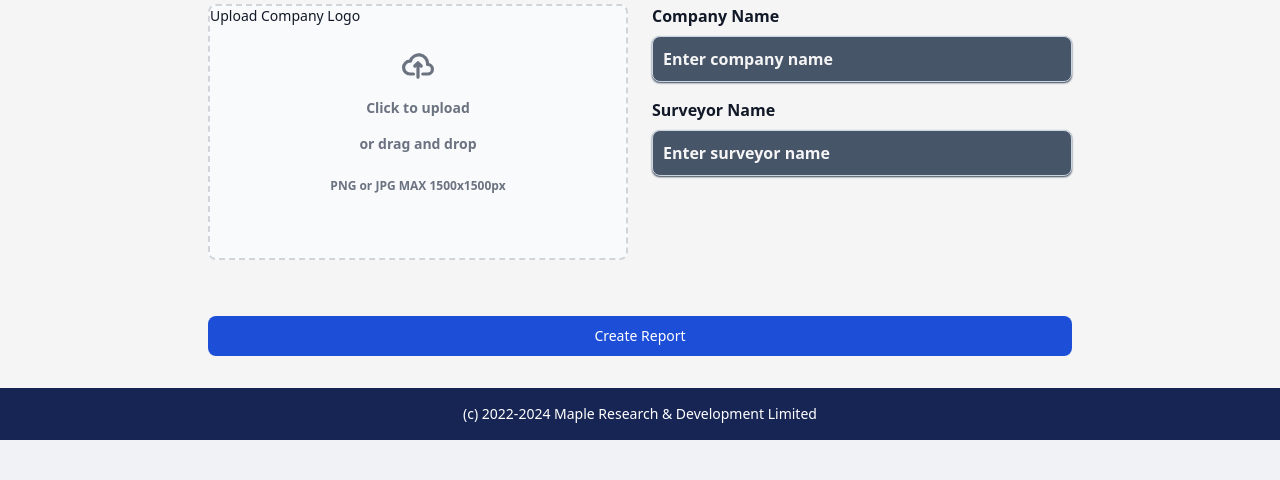
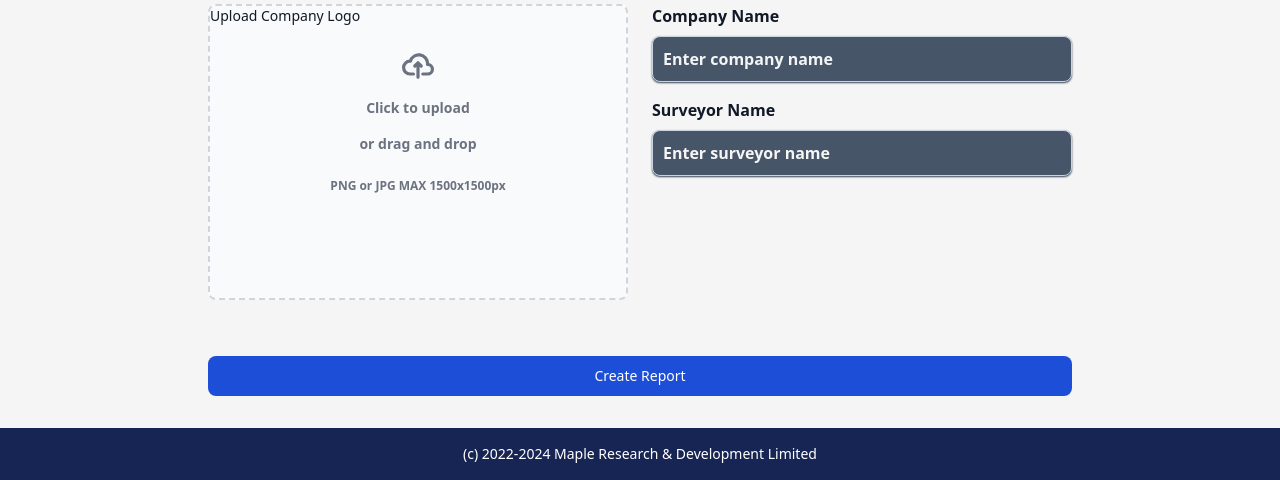
Before and after one commit to GreenCatInForest/md_app, a Django app: page /reports/report/ in a window 1280 px wide. Shown: the part 2195-2675 px from the top of the page. Before the commit the page ends 2635 px from the top, so only its background shows below. Run offline with Django 5.2, Linux system fonts and the light colour scheme; the visitor is signed in with stand-in values (Sample User, id 1); style sheets or scripts are compiled from the project's sources; parts of the project's set-up code (start-up, migrations or seed data) failed here and were passed over; some libraries are stand-ins or nearby versions.

Commit message:
style img windows also do drag and drop

```diff
--- a/reports/templates/reports/report.html
+++ b/reports/templates/reports/report.html
@@ -206,8 +206,11 @@
                             <div class="grid gap-4 sm:grid-cols-2 sm:gap-6">
 
                                 <!-- Company Logo Upload with Preview -->
-                                <div class="form-group flex items-center justify-center">
-                                    <label class="drop-area flex flex-col items-center justify-between mb-4 w-full h-[16rem] border-2 border-gray-300 border-dashed rounded-lg cursor-pointer bg-gray-50 dark:bg-gray-700 hover:bg-gray-100 dark:border-gray-600 dark:hover:border-gray-500 dark:hover:bg-gray-600" data-preview-id="company_logo_preview">
+                                <div class="form-group flex items-center justify-center  flex-wrap w-full">
+                                    <label class="drop-area relative overflow-hidden flex flex-col items-center justify-between w-full h-[18.5rem] border-2 border-gray-300 border-dashed rounded-lg cursor-pointer bg-gray-50 dark:bg-gray-700 hover:bg-gray-100 dark:border-gray-600 dark:hover:border-gray-500 dark:hover:bg-gray-600" data-preview-id="company_logo_preview">
+                                        {{ form.company_logo }}
+                                        <img id="company_logo_preview" class="image-preview" style="display:none; max-width: 400px; height:auto; margin-top: 10px;" />
+                                        <div class="flex flex-col flex-wrap ">
                                         <h3 class="block mb-2 text-sm font-medium text-gray-900 dark:text-white">Upload Company Logo</h3>
                                         <div class="flex flex-col items-center justify-center pt-4 pb-4">
                                             <svg class="w-8 h-8 mb-4 text-gray-500 dark:text-gray-400" aria-hidden="true" xmlns="http://www.w3.org/2000/svg" fill="none" viewBox="0 0 20 16">
@@ -216,9 +219,8 @@
                                             <p class="mb-2 text-sm text-gray-500 dark:text-gray-400"><span class="font-semibold">Click to upload</span> or drag and drop</p>
                                             <p class="text-xs text-gray-500 dark:text-gray-400">PNG or JPG MAX 1500x1500px</p>
                                         </div>
-                                        {{ form.company_logo }}
+                                    </div>
                                     </label>
-                                    <img id="company_logo_preview" class="image-preview" style="display:none; max-width: 400px; height:auto; margin-top: 10px;" />
                                     {% if form.company_logo.errors %}
                                         <div class="error-message text-red-500 text-sm mt-2">
                                             {% for error in form.company_logo.errors %}
@@ -304,7 +306,7 @@
 
             if (firstRoomForm) {
                 const newRoomForm = firstRoomForm.cloneNode(true);
-                const formRegex = new RegExp('rooms-(\\d+)-', 'g'); // Corrected regex syntax
+                const formRegex = new RegExp('rooms-(\\d+)-', 'g');
                 newRoomForm.innerHTML = newRoomForm.innerHTML.replace(formRegex, `rooms-${roomCount}-`);
 
                 // Clear the values in the cloned form
```
